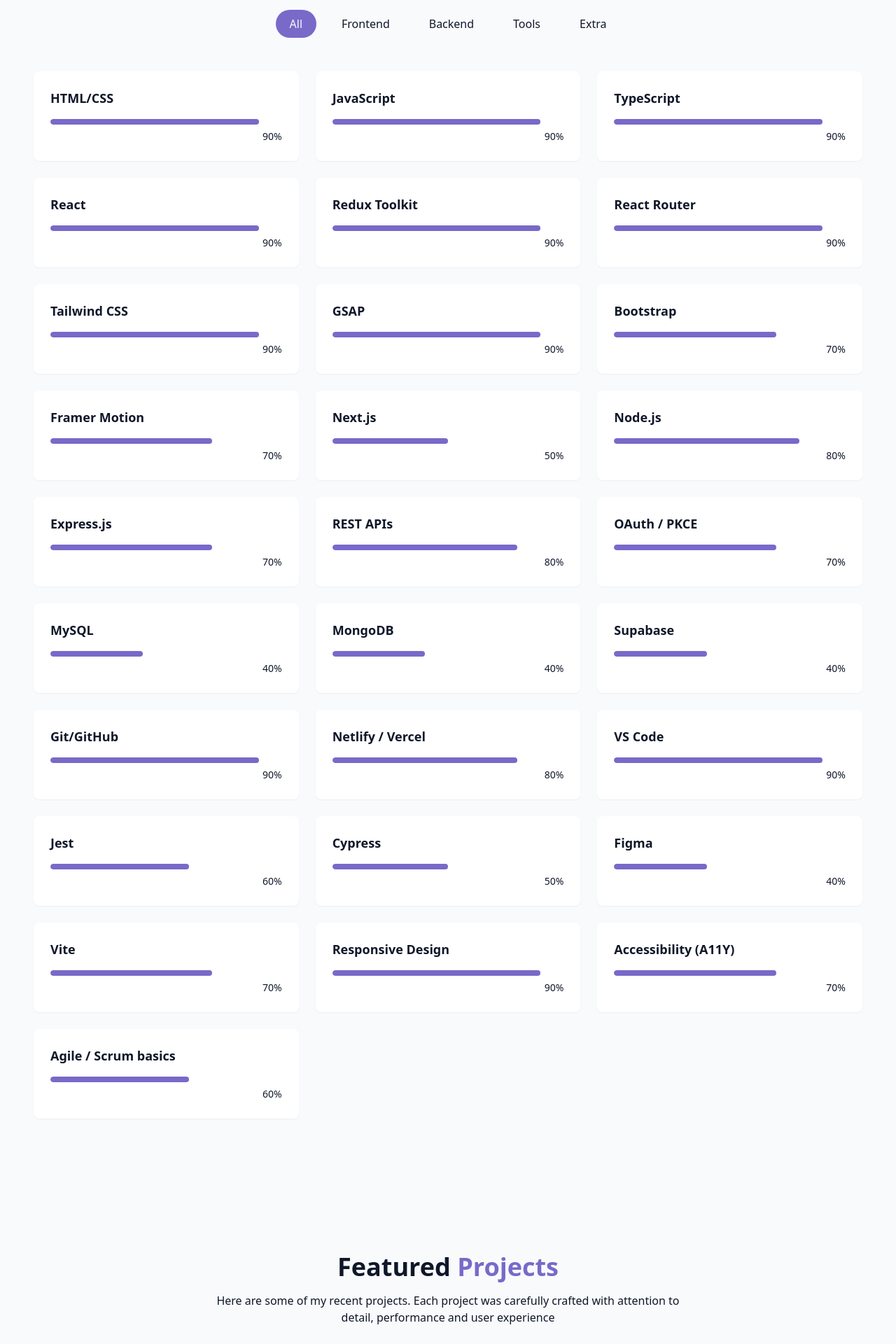
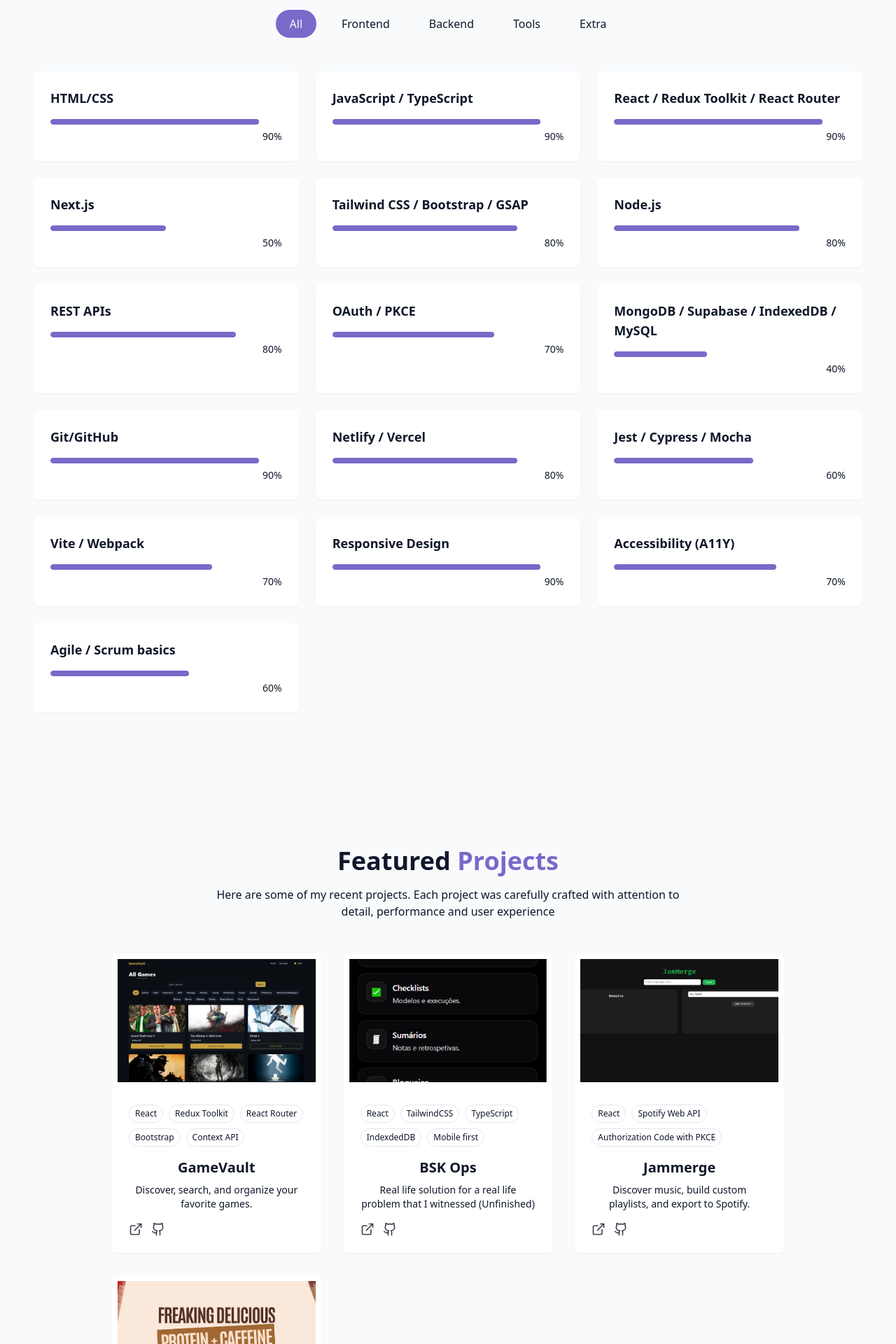
Before and after one commit to RReis00/portfolio, a React (Vite) app: page / in a window 1280 px wide. Shown: the part 1700-3620 px from the top of the page at 70% size. Built offline with nearby package versions, Linux system fonts and the light colour scheme; no server answers.

Commit message:
some updates

```diff
--- a/src/components/ProjectsSection.jsx
+++ b/src/components/ProjectsSection.jsx
@@ -18,6 +18,16 @@
   },
   {
     id: 2,
+    title: "BSK Ops",
+    description:
+      "Real life solution for a real life problem that I witnessed (Unfinished)",
+    image: "/projects/bsk-ops.JPG",
+    tags: ["React", "TailwindCSS", "TypeScript", "IndexdedDB", "Mobile first"],
+    demoUrl: "https://bsk-ops.vercel.app/",
+    githubUrl: "https://github.com/RReis00/bsk-ops",
+  },
+  {
+    id: 3,
     title: "Jammerge",
     description:
       "Discover music, build custom playlists, and export to Spotify.",
@@ -27,9 +37,9 @@
     githubUrl: "https://github.com/RReis00/jammming",
   },
   {
-    id: 3,
+    id: 4,
     title: "GsapProject",
-    description: "Unfinished",
+    description: "Something funny",
     image: "/projects/gsapproject.JPG",
     tags: ["React", "TailwindCSS", "GSAP"],
     demoUrl: "https://gsapprojectt.netlify.app/",
--- a/src/components/SkillsSection.jsx
+++ b/src/components/SkillsSection.jsx
@@ -4,34 +4,30 @@
 const skills = [
   // Frontend
   { name: "HTML/CSS", level: 90, category: "frontend" },
-  { name: "JavaScript", level: 90, category: "frontend" },
-  { name: "TypeScript", level: 90, category: "frontend" },
-  { name: "React", level: 90, category: "frontend" },
-  { name: "Redux Toolkit", level: 90, category: "frontend" },
-  { name: "React Router", level: 90, category: "frontend" },
-  { name: "Tailwind CSS", level: 90, category: "frontend" },
-  { name: "GSAP", level: 90, category: "frontend" },
-  { name: "Bootstrap", level: 70, category: "frontend" },
-  { name: "Framer Motion", level: 70, category: "frontend" },
+  { name: "JavaScript / TypeScript", level: 90, category: "frontend" },
+  {
+    name: "React / Redux Toolkit / React Router",
+    level: 90,
+    category: "frontend",
+  },
   { name: "Next.js", level: 50, category: "frontend" },
+  { name: "Tailwind CSS / Bootstrap / GSAP", level: 80, category: "frontend" },
 
   // Backend
   { name: "Node.js", level: 80, category: "backend" },
-  { name: "Express.js", level: 70, category: "backend" },
   { name: "REST APIs", level: 80, category: "backend" },
   { name: "OAuth / PKCE", level: 70, category: "backend" },
-  { name: "MySQL", level: 40, category: "backend" },
-  { name: "MongoDB", level: 40, category: "backend" },
-  { name: "Supabase", level: 40, category: "backend" },
+  {
+    name: "MongoDB / Supabase / IndexedDB / MySQL",
+    level: 40,
+    category: "backend",
+  },
 
   // Tools
   { name: "Git/GitHub", level: 90, category: "tools" },
   { name: "Netlify / Vercel", level: 80, category: "tools" },
-  { name: "VS Code", level: 90, category: "tools" },
-  { name: "Jest", level: 60, category: "tools" },
-  { name: "Cypress", level: 50, category: "tools" },
-  { name: "Figma", level: 40, category: "tools" },
-  { name: "Vite", level: 70, category: "tools" },
+  { name: "Jest / Cypress / Mocha", level: 60, category: "tools" },
+  { name: "Vite / Webpack", level: 70, category: "tools" },
 
   // Extra
   { name: "Responsive Design", level: 90, category: "extra" },
```
Also changed, not shown: public/projects/bsk-ops.JPG (added), public/projects/velkrabank.JPG (deleted).
